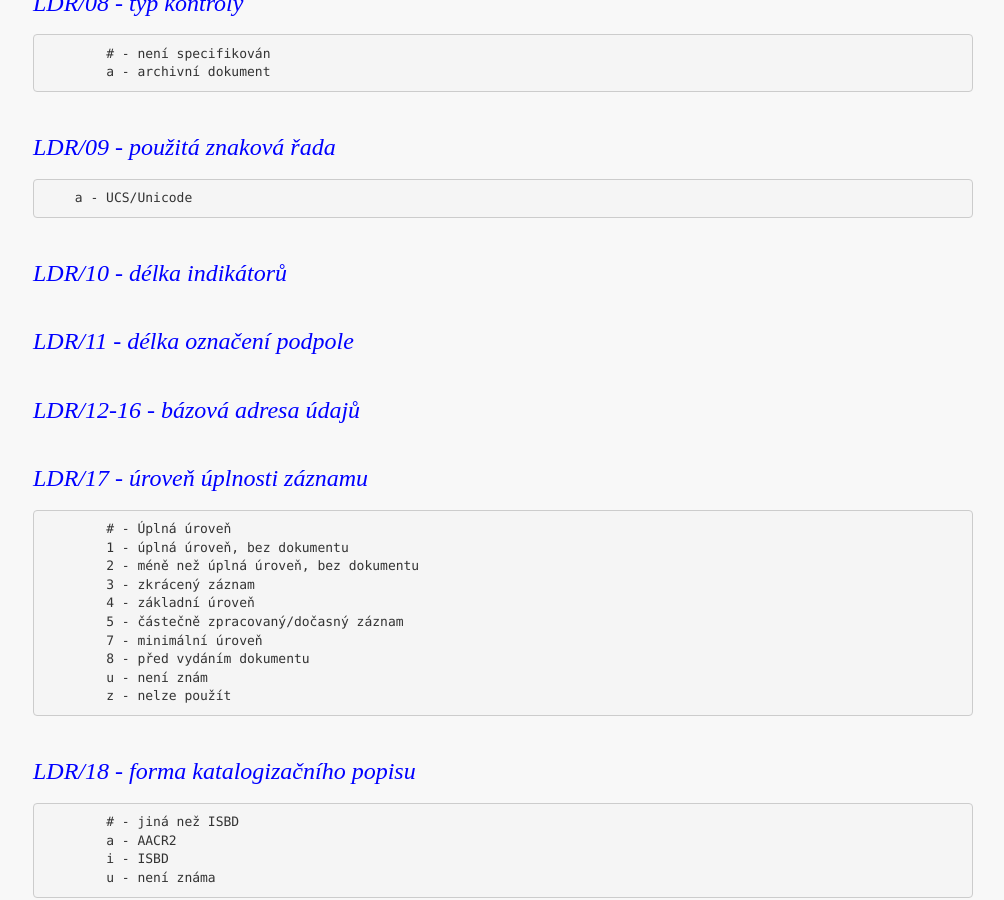
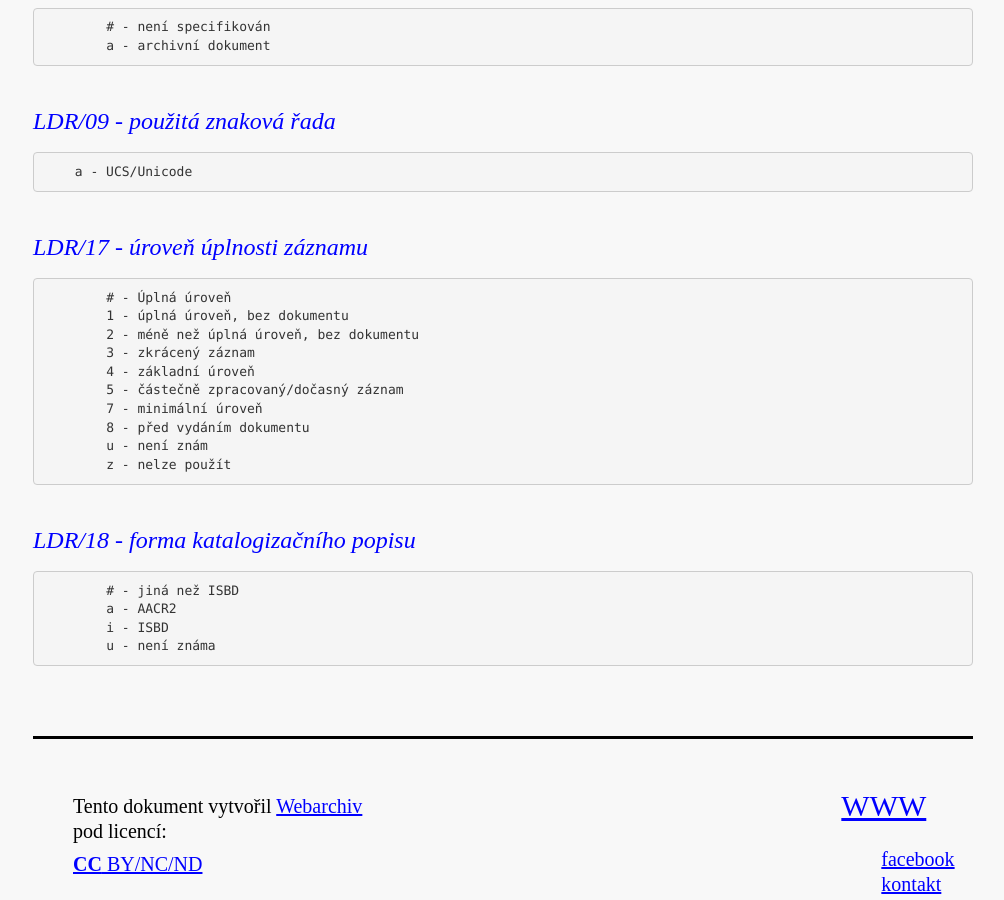
Before and after one commit to WebarchivCZ/katalogizacni-manual, a Jekyll site: the page built from _posts/2017-06-25-ldr-navesti.md, in a window 1280 px wide and 900 px high, scrolled down 1371 px. Shown: the whole window, without its empty margins (137-1141 px from the left). Built offline with Jekyll 4.4.1, drawn with Linux system fonts in a browser that asks for light colours; some of the changed text lies outside the part shown.

Commit message:
Úprava kapitoly LDR - odstranění nepopsaných částí

````diff
--- a/_posts/2017-06-25-ldr-navesti.md
+++ b/_posts/2017-06-25-ldr-navesti.md
@@ -5,7 +5,8 @@
 
 ## LDR (Návěští) (NO)
 
-### LDR/00-04 délka záznamu
+Vyplňujeme pouze níže uvedené části:
+
 ### LDR/05 - status záznamu
 
 ```
@@ -43,12 +44,6 @@
 ### LDR/09 - použitá znaková řada
         a - UCS/Unicode
 
-### LDR/10 - délka indikátorů
-
-### LDR/11 - délka označení podpole
-
-### LDR/12-16 - bázová adresa údajů
-
 ### LDR/17 - úroveň úplnosti záznamu
 
 ```
````
